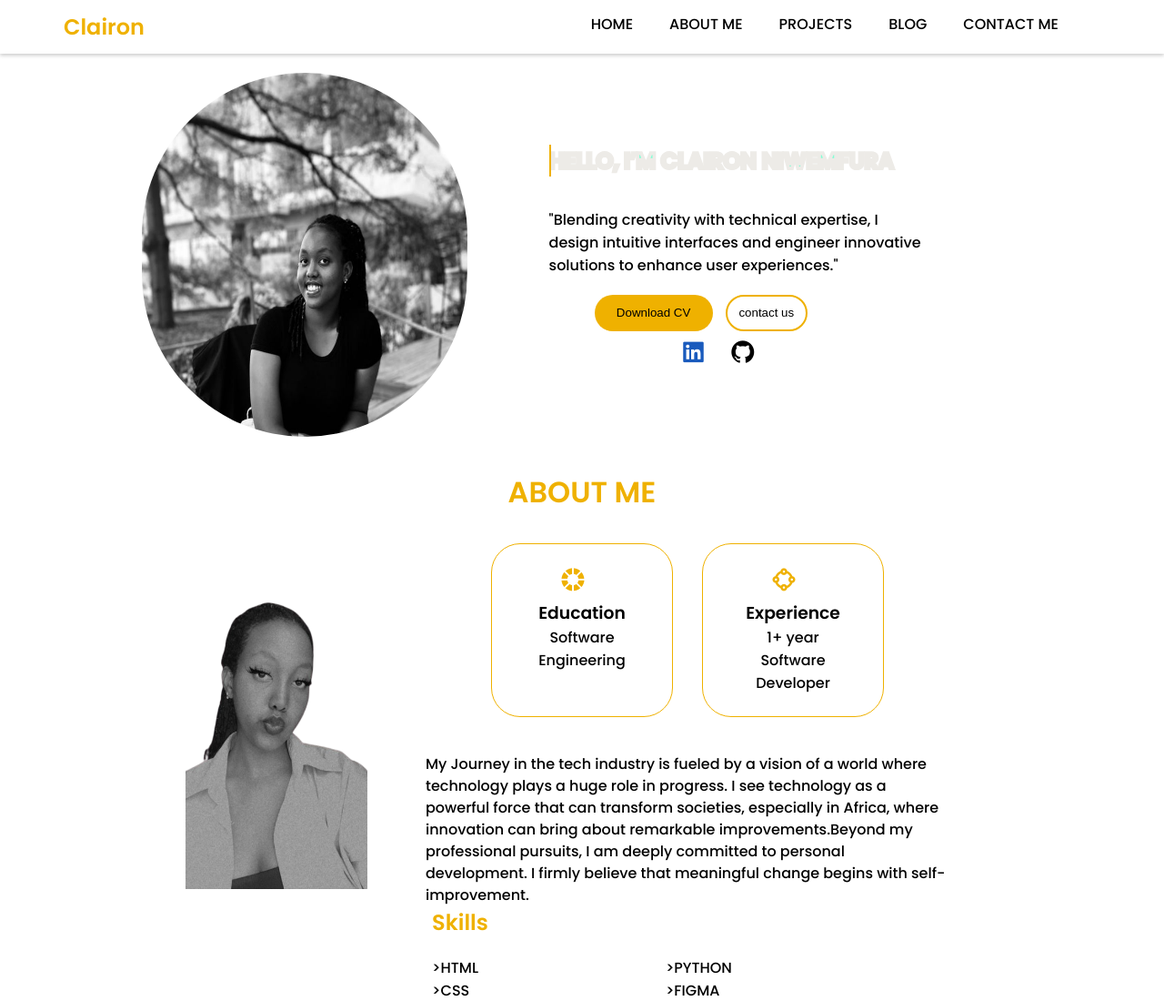
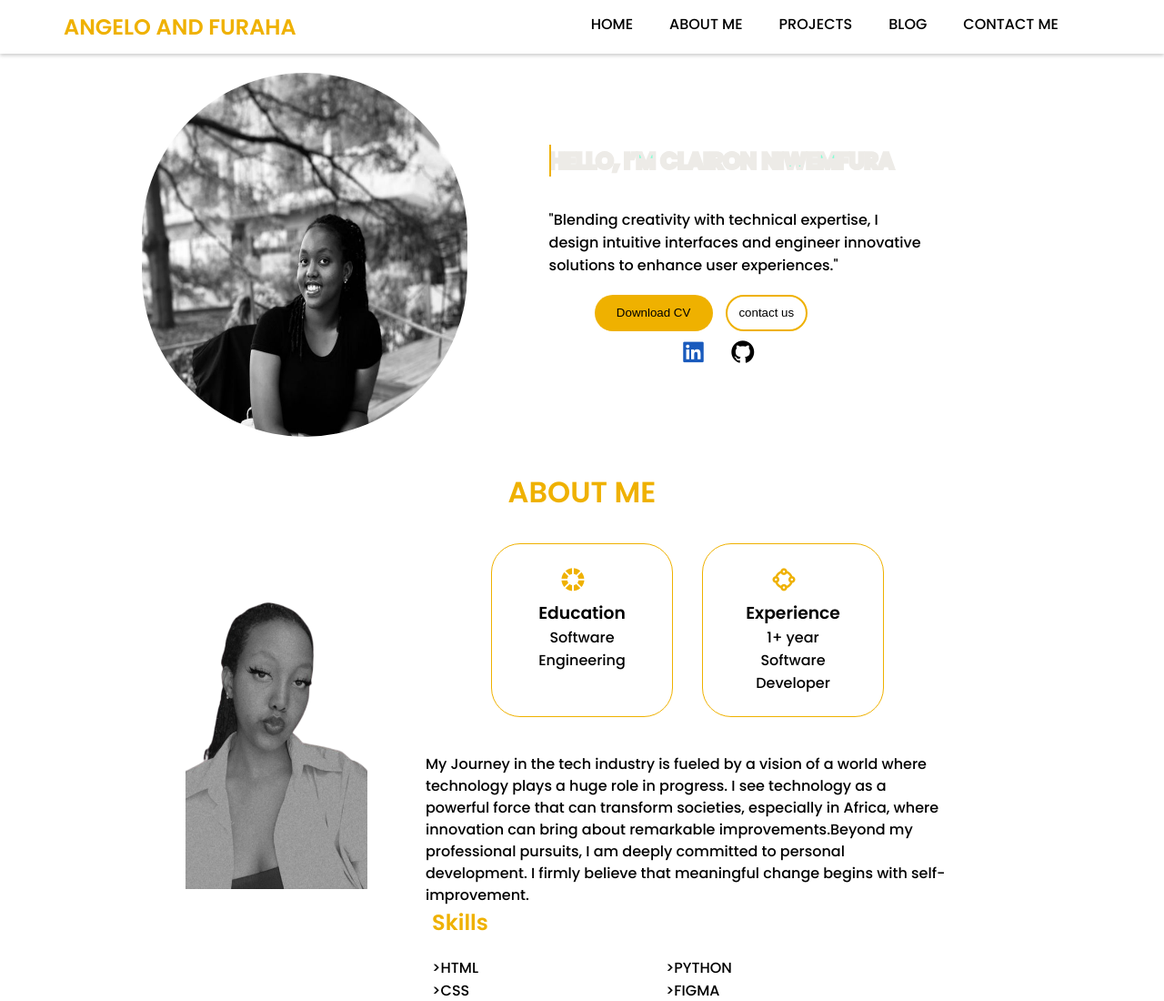
Before and after one commit to ClaironNiwemfura/my-brand, a plain HTML site: page index.html in a window 1280 px wide. Shown: the top 1100 px of the page at 91% size. Drawn offline with nearby package versions, Linux system fonts and the light colour scheme.

Commit message:
changing logo

```diff
--- a/index.html
+++ b/index.html
@@ -13,7 +13,7 @@
         <header>
             <nav>
                 <ul class="nav-bar">
-                    <h2 class="logo"><a href="#">Clairon</a></h2>
+                    <h2 class="logo"><a href="#">ANGELO AND FURAHA</a></h2>
                     <input type="checkbox" id="check">
                     <span class="menu">
                         <li><a href="#home">Home </a></li>
```
